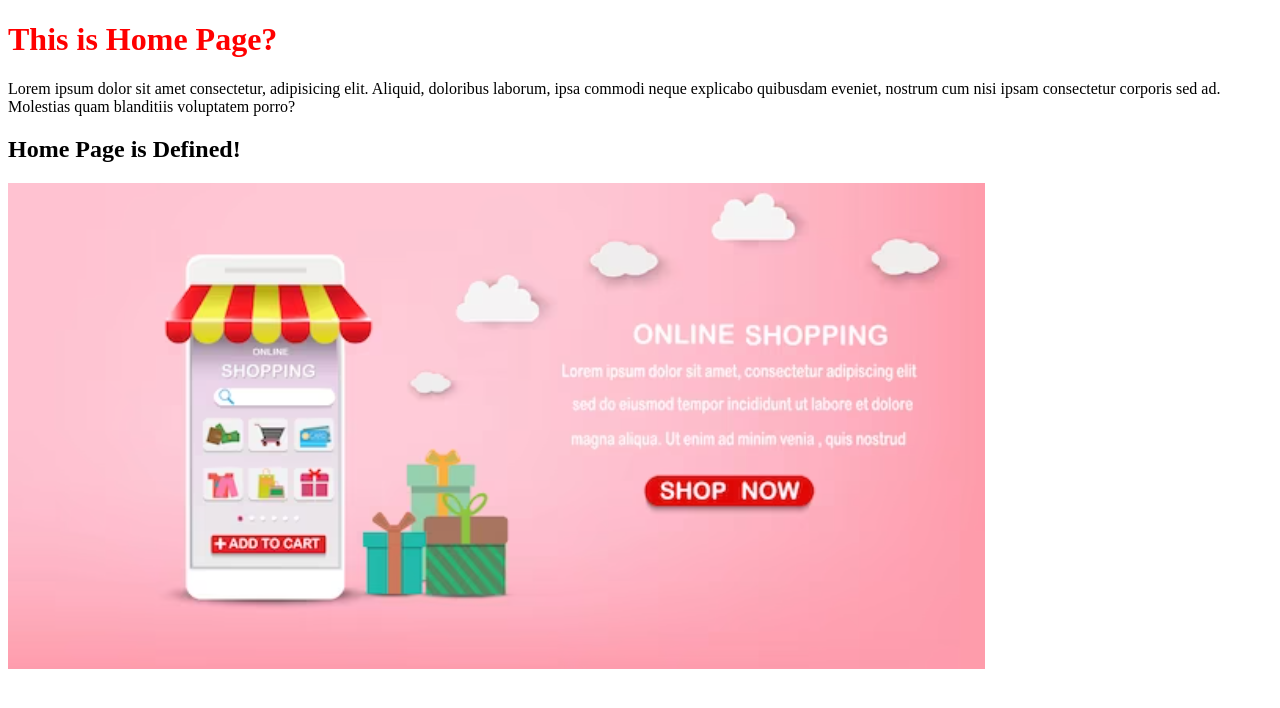
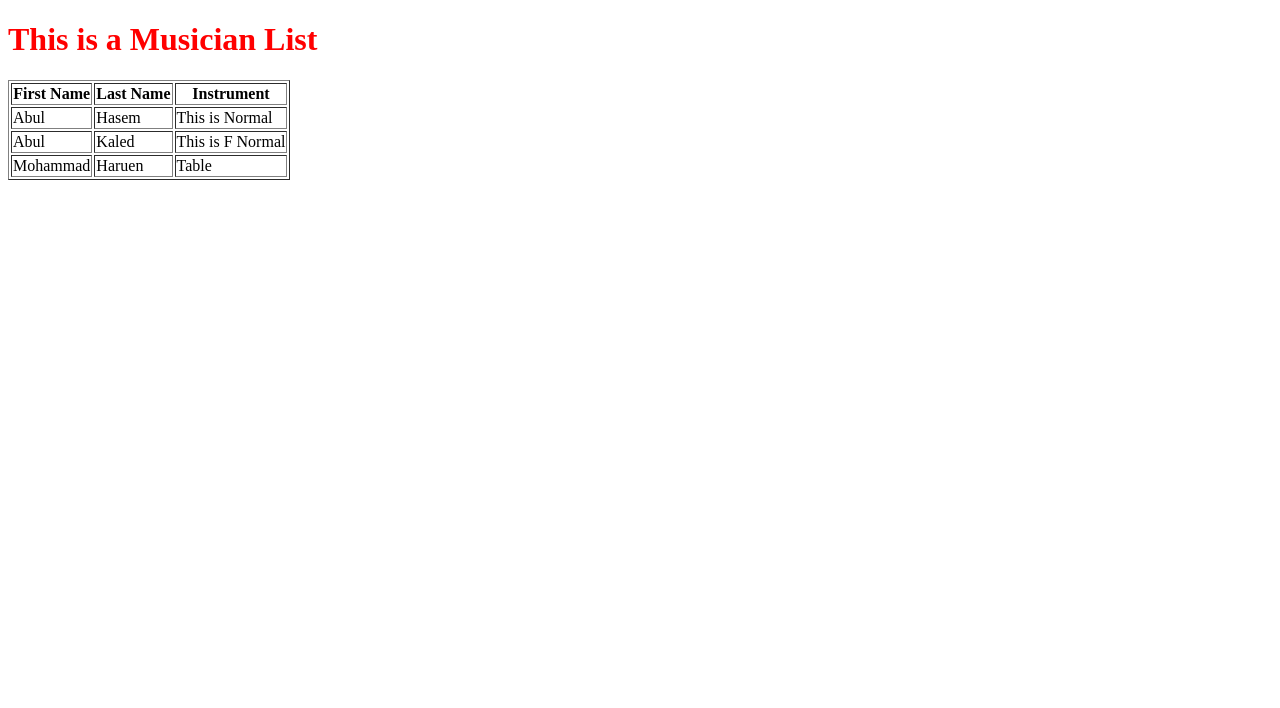
Before and after one commit to MdFahad23/Django_Project, a Django app: page / in a window 1280 px wide. Shown: the top 708 px of the page. Run offline with Django 4.2, Linux system fonts and the light colour scheme; data comes from the database, SQL or seed files in the repository; both versions use the stored data as it was after the commit.

Commit message:
Views Templates Models sho Data

```diff
--- a/Django_project/Home/views.py
+++ b/Django_project/Home/views.py
@@ -1,6 +1,8 @@
 from django.shortcuts import render
+from Home.models import Musician, Album
 
 # Create your views here.
 def Home(request):
-    dictatory = {'text_1': 'Home Page is Defined!'}
-    return render(request, 'Home/index.html', context=dictatory)
+    musician_list = Musician.objects.order_by('first_name')
+    diction = {'text_1': 'This is a Musician List', 'musician': musician_list}
+    return render(request, 'Home/index.html', context=diction)
--- a/Django_project/Templates/Home/index.html
+++ b/Django_project/Templates/Home/index.html
@@ -9,15 +9,24 @@
     <title>Home</title>
   </head>
   <body>
-    <h1>This is Home Page?</h1>
-    <p>
-      Lorem ipsum dolor sit amet consectetur, adipisicing elit. Aliquid,
-      doloribus laborum, ipsa commodi neque explicabo quibusdam eveniet, nostrum
-      cum nisi ipsam consectetur corporis sed ad. Molestias quam blanditiis
-      voluptatem porro?
-    </p>
-    <h2>{{text_1}}</h2>
+    <h1>{{text_1}}</h1>
 
-    <img src="{%static 'Home/Image/Banner5.jpg'%}" />
+    <table border="1">
+      <tr>
+        <th>First Name</th>
+        <th>Last Name</th>
+        <th>Instrument</th>
+      </tr>
+
+      {% for row in musician %}
+      <tr>
+        <td>{{ row.first_name }}</td>
+        <td>{{ row.last_name }}</td>
+        <td>{{ row.instrument }}</td>
+      </tr>
+      {% endfor %}
+    </table>
+
+    <!-- <img src="{%static 'Home/Image/Banner5.jpg'%}" /> -->
   </body>
 </html>
```
Also changed, not shown: Django_project/db.sqlite3.
